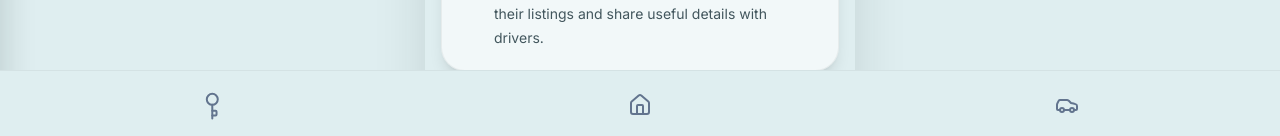
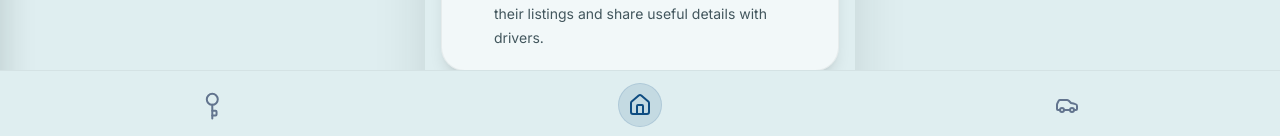
Before and after one commit to StefPo09/ParkShare, a Next.js app in the folder frontend/: page /AboutUsPage in a window 1280 px wide. Shown: the part 661-797 px from the top of the page. Built offline with nearby package versions, Linux system fonts and the light colour scheme; no server answers.

Commit message:
Animate active bottom navigation indicator

```diff
--- a/frontend/app/AboutUsPage/page.tsx
+++ b/frontend/app/AboutUsPage/page.tsx
@@ -109,6 +109,7 @@ export default function AboutUsPage() {
             router.push(ROUTES.HOME);
           }}
           aria-label="Home"
+          aria-current="page"
           className="cursor-pointer rounded-full p-1.5 text-slate-500 transition-all dark:text-slate-400"
         >
           <Home className="h-6 w-6" strokeWidth={2} />
--- a/frontend/app/HelpPage/page.tsx
+++ b/frontend/app/HelpPage/page.tsx
@@ -73,6 +73,7 @@ export default function HelpPage() {
         <a
           href={ROUTES.HOME}
           onClick={(e) => { e.preventDefault(); router.push(ROUTES.HOME); }}
+          aria-current="page"
           className="cursor-pointer rounded-full p-1.5 text-slate-500 transition-all dark:text-slate-400"
         >
           <Home className="h-6 w-6" strokeWidth={2} />
--- a/frontend/app/globals.css
+++ b/frontend/app/globals.css
@@ -43,3 +43,78 @@ html.dark body {
   background-color: var(--page-bg);
   color: var(--text);
 }
+
+.page-transition-enter {
+  animation: page-transition-enter 220ms cubic-bezier(0.2, 0.65, 0.3, 1) both;
+}
+
+@keyframes page-transition-enter {
+  from {
+    opacity: 0.82;
+    transform: translateY(6px);
+  }
+
+  to {
+    opacity: 1;
+    transform: translateY(0);
+  }
+}
+
+@media (prefers-reduced-motion: reduce) {
+  .page-transition-enter {
+    animation: none;
+  }
+}
+
+nav:has(> a[class*="scale-110"]),
+nav:has(> a[aria-current="page"]) {
+  isolation: isolate;
+}
+
+nav:has(> a[class*="scale-110"])::before,
+nav:has(> a[aria-current="page"])::before {
+  position: absolute;
+  top: 50%;
+  left: 16.6667%;
+  z-index: 0;
+  width: 2.75rem;
+  height: 2.75rem;
+  border: 1px solid rgba(15, 76, 129, 0.12);
+  border-radius: 9999px;
+  background: rgba(15, 76, 129, 0.12);
+  content: "";
+  pointer-events: none;
+  transform: translate(-50%, -50%);
+  transition: left 380ms cubic-bezier(0.22, 1, 0.36, 1);
+}
+
+nav:has(> a:nth-child(2)[class*="scale-110"])::before,
+nav:has(> a:nth-child(2)[aria-current="page"])::before {
+  left: 50%;
+}
+
+nav:has(> a:nth-child(3)[class*="scale-110"])::before,
+nav:has(> a:nth-child(3)[aria-current="page"])::before {
+  left: 83.3333%;
+}
+
+nav:has(> a[class*="scale-110"]) > a,
+nav:has(> a[aria-current="page"]) > a {
+  position: relative;
+  z-index: 1;
+}
+
+nav:has(> a[aria-current="page"]) > a[aria-current="page"] {
+  color: #0f4c81;
+}
+
+html.dark nav:has(> a[aria-current="page"]) > a[aria-current="page"] {
+  color: #2dd4bf;
+}
+
+@media (prefers-reduced-motion: reduce) {
+  nav:has(> a[class*="scale-110"])::before,
+  nav:has(> a[aria-current="page"])::before {
+    transition: none;
+  }
+}
```
